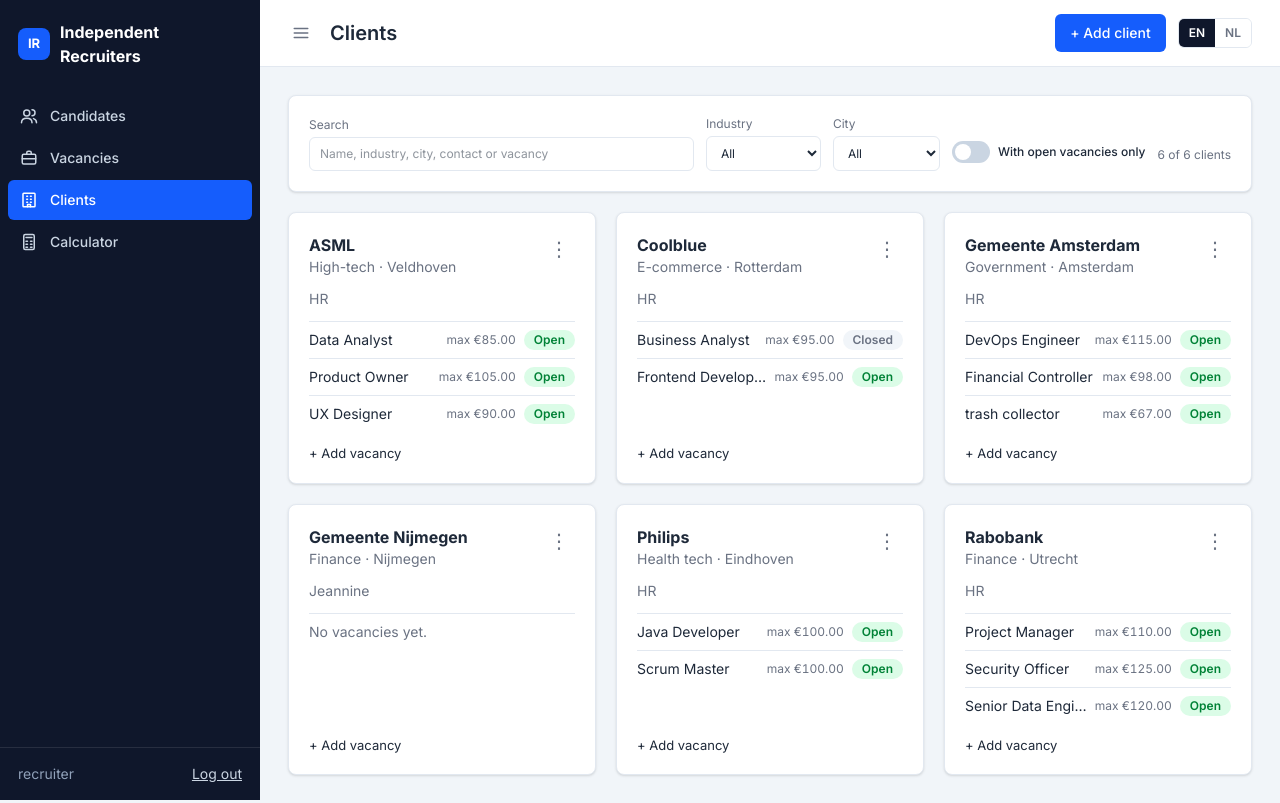
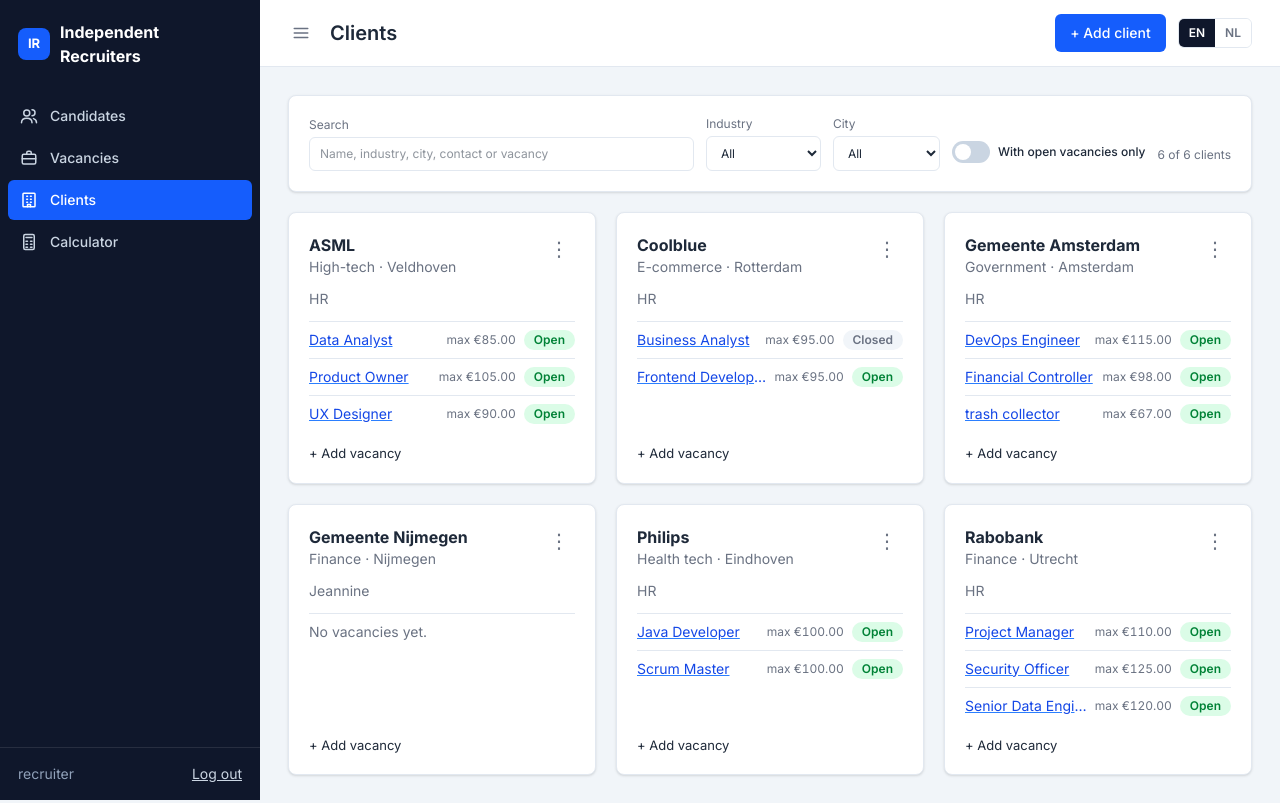
Before and after one commit to thumaman/coding_challenge, a Django app: page /clients/ in a window 1280 px wide. Run offline with Django 5.2, Linux system fonts and the light colour scheme; a user stored in the database is signed in; data comes from the database, SQL or seed files in the repository; some libraries are stand-ins or nearby versions.

Commit message:
pill together with name, links for clients

```diff
--- a/clients/templates/clients/client_list.html
+++ b/clients/templates/clients/client_list.html
@@ -54,7 +54,7 @@
             <ul class="divide-y divide-slate-200 border-t border-slate-200">
                 {% for v in client.vacancies.all %}
                     <li class="flex items-center gap-2 py-2">
-                        <a class="min-w-0 flex-1 truncate" href="{% url 'clients:detail' v.pk %}">{{ v.title }}</a>
+                        <a class="min-w-0 flex-1 truncate underline text-blue-700 decoration-blue-500" href="{% url 'clients:detail' v.pk %}">{{ v.title }}</a>
                         <span class="text-xs text-gray-500 tabular-nums">max €{{ v.max_rate_per_hour }}</span>
                         <span class="{% if v.is_open %}{{ ui.badge.ok }}{% else %}{{ ui.badge.unknown }}{% endif %}">{% if v.is_open %}{% trans "Open" %}{% else %}{% trans "Closed" %}{% endif %}</span>
                     </li>
```
Also changed, not shown: pricing/templates/pricing/_calculator_panel.html (+7 -5 lines).
